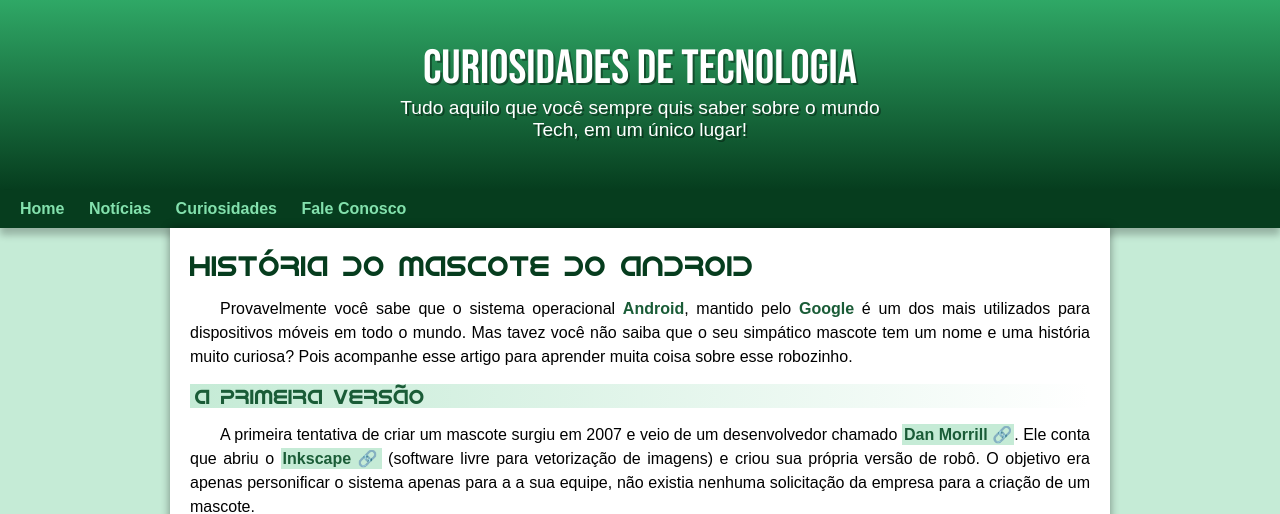
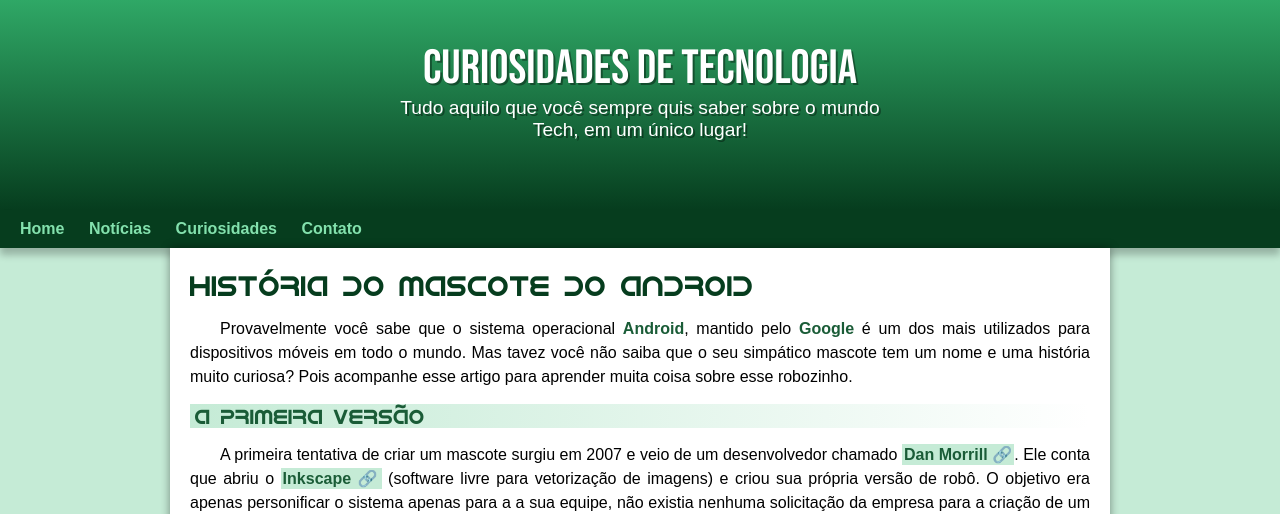
Before and after one commit to ericahanemann/projeto-android, a plain HTML site: page index.html in a window 1280 px wide. Shown: the top 514 px of the page. Drawn offline with Linux system fonts and the light colour scheme.

Commit message:
padding corrigido

```diff
--- a/estilo/style.css
+++ b/estilo/style.css
@@ -37,6 +37,7 @@ header {
     min-height: 150px;
     padding-top: 40px;
     text-align: center;
+    padding-bottom: 20px;
 }
 
 header > h1 {
--- a/index.html
+++ b/index.html
@@ -17,7 +17,7 @@
         <a href="#">Home</a>
         <a href="#">Notícias</a>
         <a href="#">Curiosidades</a>
-        <a href="#">Fale Conosco</a>
+        <a href="#">Contato</a>
     </nav>
     <main>
         <article>
```
